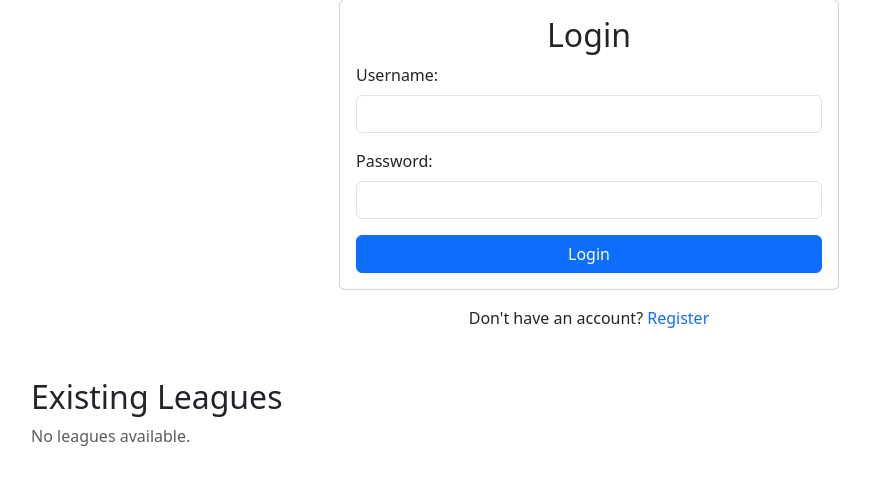
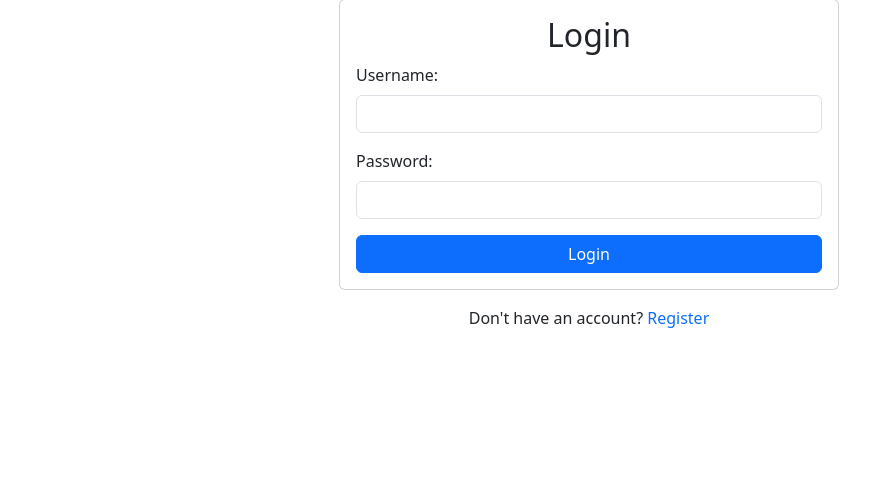
Before and after one commit to jonasdao808/fantasy_league, a Flask app: page / in a window 1280 px wide. Shown: the part 234-719 px from the top of the page, without its empty margins (51-921 px from the left). Run offline with Flask 3, Linux system fonts and the light colour scheme; data comes from the database, SQL or seed files in the repository; parts of the project's set-up code (start-up, migrations or seed data) failed here and were passed over.

Commit message:
Update welcome.html

```diff
--- a/templates/welcome.html
+++ b/templates/welcome.html
@@ -62,19 +62,7 @@
             <p>Don't have an account? <a href="{{ url_for('register') }}" class="text-decoration-none">Register</a></p>
         </div>
 
-        <!-- Existing Leagues -->
-        <div class="mt-5">
-            <h2>Existing Leagues</h2>
-            {% if leagues %}
-                <ul class="list-group">
-                    {% for league in leagues %}
-                        <li class="list-group-item">{{ league.league_name }}</li>
-                    {% endfor %}
-                </ul>
-            {% else %}
-                <p class="text-muted">No leagues available.</p>
-            {% endif %}
-        </div>
+
     </div>
 
     <!-- Bootstrap JS -->
```
